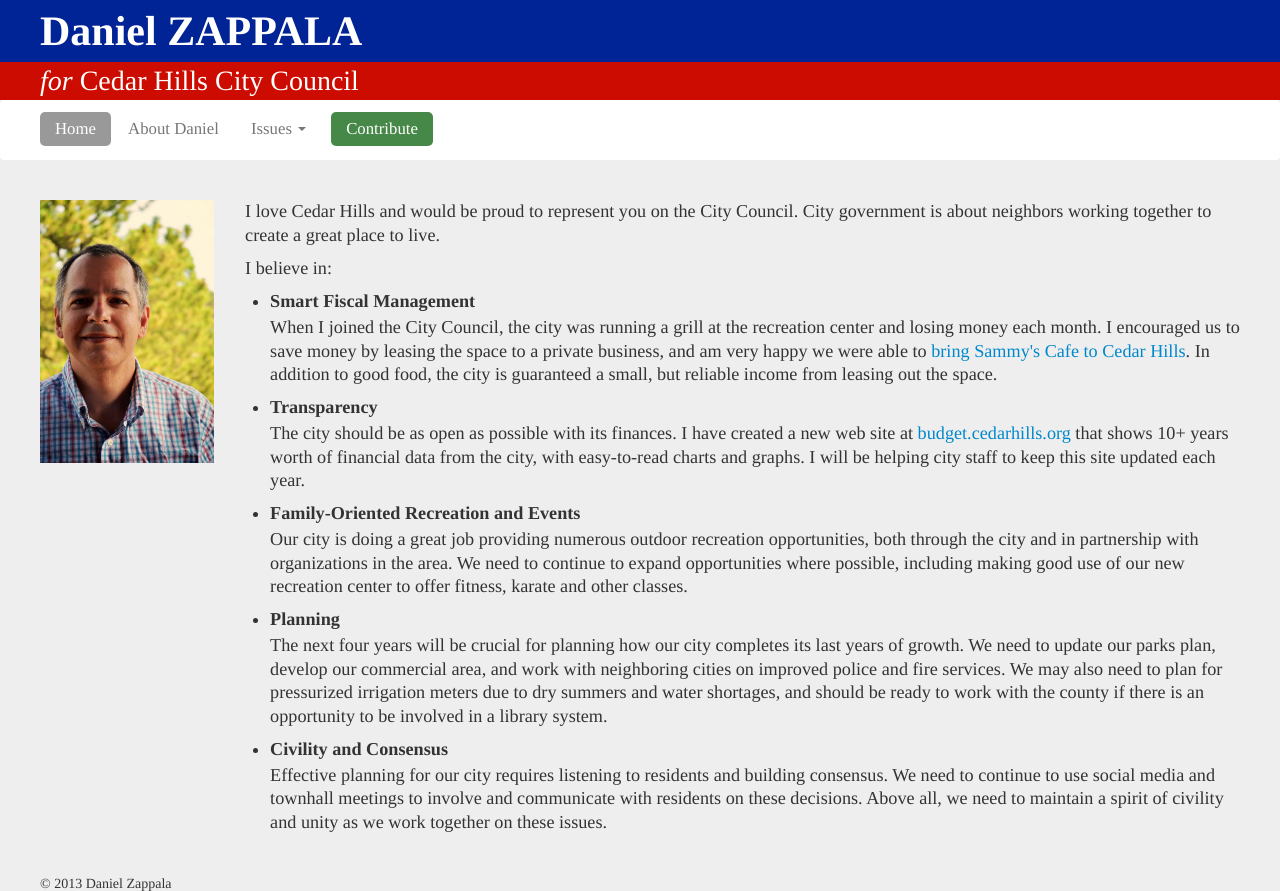
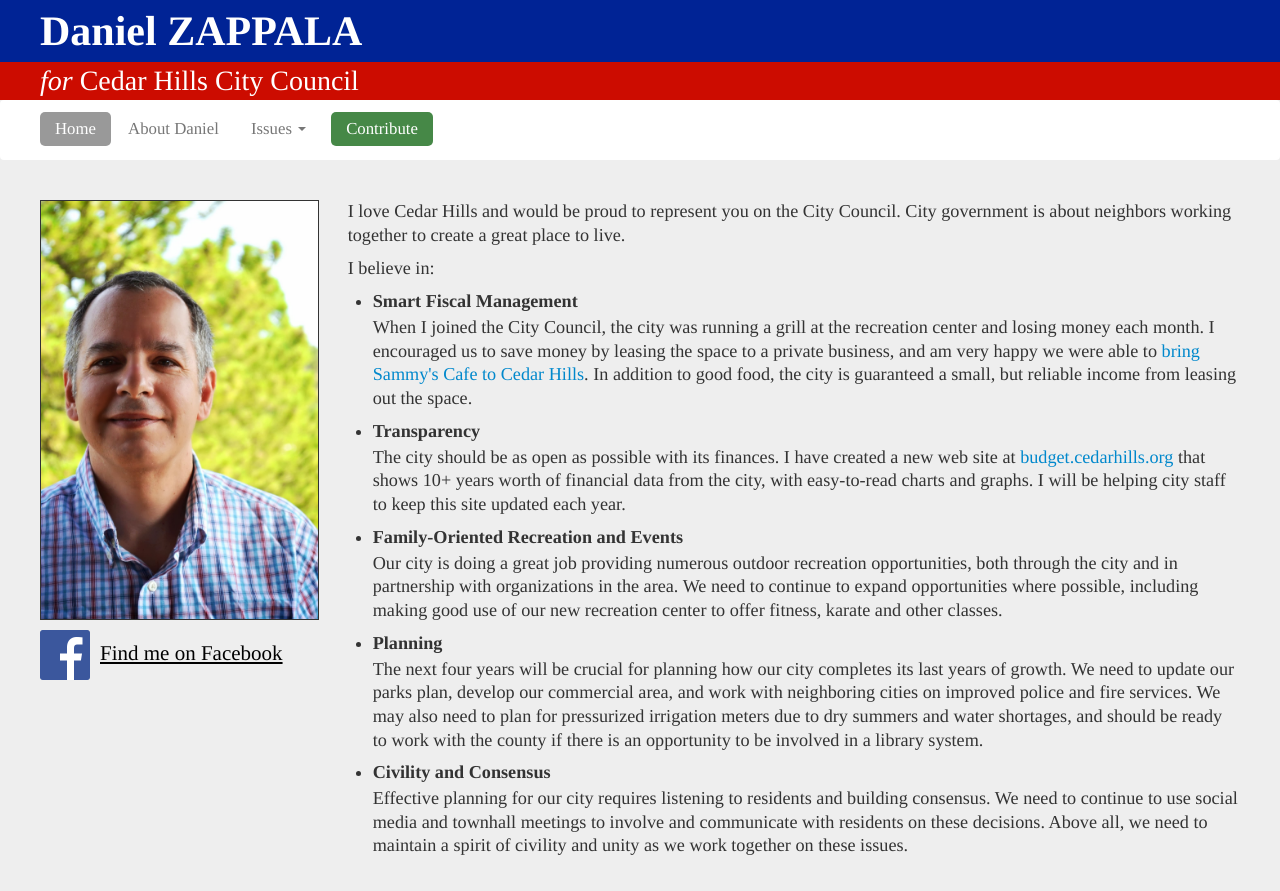
Before and after one commit to zappala/campaign, a Flask app: page / in a window 1280 px wide. Shown: the top 891 px of the page. Run offline with Flask 2, Linux system fonts and the light colour scheme; some libraries are stand-ins or nearby versions.

Commit message:
New photo, Facebook link, spelling, touch-up

```diff
--- a/static/css/app.css
+++ b/static/css/app.css
@@ -197,3 +197,23 @@ body {
 a:focus {
     outline: none;
 }
+
+.centering {
+    display: block;
+    margin-left: auto;
+    margin-right: auto;
+}
+
+.logo {
+    width: 50px;
+    margin-right: 10px;
+}
+
+.large {
+    font-size: 1.5em;
+    color: black;
+}
+
+a.large {
+    text-decoration: underline;
+}
--- a/templates/base.html
+++ b/templates/base.html
@@ -50,7 +50,7 @@
 		  </ul>
 		</li>
 	      </ul>
-	      <li id="menu-contribute" {% if active == "donate" %}class="active"{% endif %}><a href="http://www.gofundme.com/vote-zappala">Contribute</a></li>
+	      <li id="menu-contribute" {% if active == "donate" %}class="active"{% endif %}><a href="http://www.gofundme.com/vote-zappala" target="_blank">Contribute</a></li>
 	    </ul>
 	  </div>
 	</div>
--- a/templates/fiscal.html
+++ b/templates/fiscal.html
@@ -47,7 +47,7 @@
 	<p>Barring any future annexation, most of the homes in Cedar
 	Hills have already been built. As a result, our building fees,
 	which previously were a major source of funding, have
-	plummetted (left graph, blue line). Property tax revenue
+	plummeted (left graph, blue line). Property tax revenue
 	increased due to more homes being built, but then levelled out
 	as no new homes were established (right graph, green
 	line).</p>
@@ -100,13 +100,13 @@
 	  the city will not lose any money; we will make a percentage
 	  of the profits if the classes are successful.</p>
 
+	<h3>Golf Course</h3>
+
 	<p>A major concern for the city is to continue to improve the
 	  financial position of the golf course, which has been
 	  subsidized by $1.8 million through 2012, including $700,000
 	  to reconfigure a hole. Some of this expense will be recouped
 	  once the lots are sold.</p>
-
-	<h3>Golf Course</h3>
 
 	<p>The golf course financial committee recommended that the city
 	  increase the number of golf tournaments and other events at
--- a/templates/index.html
+++ b/templates/index.html
@@ -5,10 +5,12 @@
 <div>
   <div class="container">
     <div class="row-fluid padtop">
-      <div class="span2">
-	<img src="/static/img/daniel-zappala.jpg">
+      <div class="span3">
+	<img class="border padbottom10" src="/static/img/daniel-zappala.jpg">
+	<a class="large" href="https://www.facebook.com/daniel.zappala"><img class="logo" src="/static/img/facebook.png">Find me on Facebook</a>
+
       </div>
-      <div class="span10 statement">
+      <div class="span9 statement">
 	<p>I love Cedar Hills and would be proud to represent you on
 	the City Council. City government is about neighbors working
 	together to create a great place to live.</p>
```
Also changed, not shown: templates/about.html (+6 -7 lines), templates/planning.html (+4 -4 lines), static/img/daniel-zappala.jpg, static/img/facebook.png, static/img/zappala-family.jpg (added).
